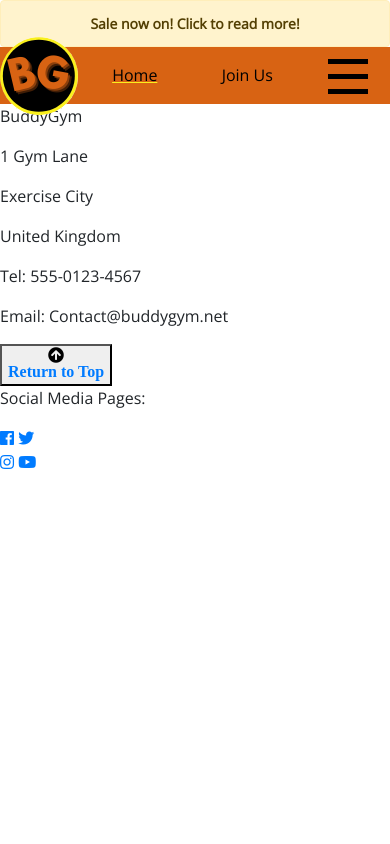
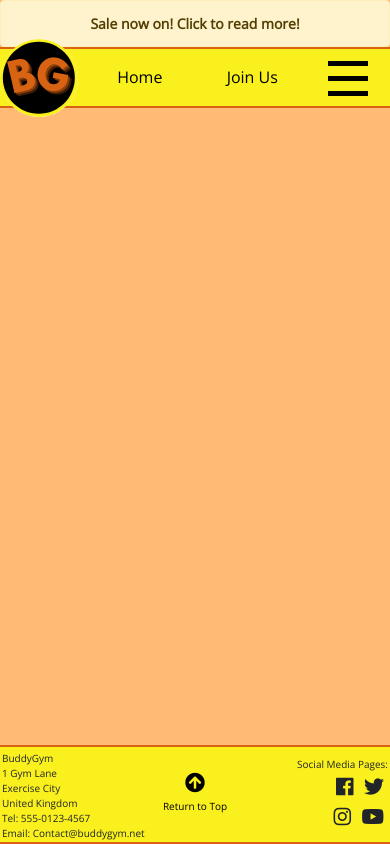
Before and after one commit to DanWilliams91/BuddyGym, a plain HTML site: page index.html in a window 390 px wide. Drawn offline with nearby package versions, Linux system fonts and the light colour scheme.

Commit message:
Footer items styled and positioned for mobile devices. Main colours amended following review of accessibility with contrasting of background colours and text colour

```diff
--- a/assets/css/style.css
+++ b/assets/css/style.css
@@ -4,12 +4,18 @@
 :root {
   --main-orange-color: #d86313;
   --main-yellow-color: #faf01d;
-    --bg-orange-color: #8b400c;
+  --bg-orange-color: #ffba75;
 }
 
 /*Main---------------------------------------------------------*/
 body {
-    font-family: "Open Sans",sans-serif;
+  font-family: "Open Sans", sans-serif;
+  background-color: var(--bg-orange-color);
+}
+
+.navbar {
+  border-top: 2px solid var(--main-orange-color);
+  border-bottom: 2px solid var(--main-orange-color);
 }
 
 .nav-menu-container a {
@@ -19,18 +25,14 @@ body {
 
 .nav-menu-container .active {
   color: rgb(0, 0, 0);
-  text-decoration: underline var(--main-yellow-color);
+  border: 2px solid var(--main-yellow-color);
+  padding: 8px;
 }
 
 .nav-menu-container a:focus {
   color: rgb(0, 0, 0);
   text-decoration: none;
 }
-
-/* .nav-menu-container a:hover {
-  background-color: var(--bg-orange-color);
-  text-decoration: none;
-} */
 
 .alert,
 .alert-warning,
@@ -56,7 +58,7 @@ body {
   position: relative;
   width: 100%;
   height: 57px;
-    background-color: var(--main-orange-color);
+  background-color: var(--main-yellow-color);
 }
 
 .logo-container {
@@ -99,16 +101,10 @@ body {
   width: 85px;
 }
 
-/* .active {
-  border: 2px solid var(--main-yellow-color);
-  padding: 8px;
-  border-radius: 40%;
-} */
-
 /*Hamburger Icon Start---------------------------------------------------------*/
 /*Hamburger Icon Styling Sourced from https://codepen.io/ngochuynh/pen/yKrvVZ with some styling customised*/
 
-  .p-menu1{
+.p-menu1 {
   height: 100%;
 }
 
@@ -137,31 +133,31 @@ body {
   display: none;
 }
 
-  #toggle1:checked + .hamburger1 .top {
+#toggle1:checked+.hamburger1 .top {
   -webkit-transform: rotate(-45deg);
   transform: rotate(-45deg);
   margin-top: 22.5px;
 }
 
-  #toggle1:checked + .hamburger1 .meat {
+#toggle1:checked+.hamburger1 .meat {
   -webkit-transform: rotate(45deg);
   transform: rotate(45deg);
   margin-top: -5px;
 }
 
-  #toggle1:checked + .hamburger1 .bottom {
+#toggle1:checked+.hamburger1 .bottom {
   -webkit-transform: scale(0);
   transform: scale(0);
 }
 
-  #toggle1:checked ~ .menu1 {
+#toggle1:checked~.menu1 {
   height: 220px;
 }
 
 /* Menu */
 .menu1 {
   width: 100%;
-    background-color: var(--main-orange-color);
+  background-color: var(--main-yellow-color);
   margin: 0;
   display: -ms-grid;
   display: grid;
@@ -196,7 +192,7 @@ body {
 }
 
 .link1:hover {
-    background-color: var(--main-orange-color);
+  background-color: var(--main-yellow-color);
   color: rgb(61, 61, 61);
   -webkit-transition: all 0.3s ease;
   transition: all 0.3s ease;
@@ -209,14 +205,101 @@ body {
 }
 
 .link2:hover {
-    background-color: var(--main-orange-color);
+  background-color: var(--main-yellow-color);
   color: rgb(61, 61, 61);
   -webkit-transition: all 0.3s ease;
   transition: all 0.3s ease;
 }
+
 /*Hamburger Icon End---------------------------------------------------------*/
+/*Footer Start---------------------------------------------------------------*/
 
-/*Media Queries---------------------------------------------------------*/
+footer {
+  display: flex;
+  justify-content: space-between;
+  align-items: center;
+  position: absolute;
+  bottom: 0;
+  font-size: 10px;
+  background-color: var(--main-yellow-color);
+  border-top: 2px solid var(--main-orange-color);
+  border-bottom: 2px solid var(--main-orange-color);
+}
+
+footer p {
+  margin: 0;
+}
+
+footer a {
+  text-decoration: none;
+  color: inherit;
+}
+
+footer button span {
+  font-family: "Open Sans", sans-serif;
+  font-size: 10px;
+  font-weight: 400;
+}
+
+.footer-items-container {
+  position: relative;
+  width: 100vw;
+  height: 95px;
+  overflow: hidden;
+}
+
+.footer-contact {
+  position: absolute;
+  float: left;
+  height: auto;
+  width: auto;
+  margin: 0 auto;
+  padding-top: 4px;
+  padding-left: 2px;
+}
+
+.footer-return-to-top {
+  width: 100px;
+  margin-top: 25px;
+  margin-right: auto;
+  margin-bottom: 0;
+  margin-left: auto;
+  text-align: center;
+}
+
+.footer-return-to-top button {
+  font-size: 2em;
+  border: none;
+  background-color: inherit;
+  text-align: center;
+}
+
+.footer-return-to-top a {
+  color: inherit;
+  text-decoration: none;
+}
+
+.footer-socials {
+  color: inherit;
+  position: relative;
+  bottom: 70px;
+  text-align: right;
+  float: right;
+  width: auto;
+  margin: 0 auto;
+  padding-top: 8px;
+  padding-right: 2px;
+}
+
+.footer-socials a {
+  color: inherit;
+  text-decoration: none;
+  font-size: 2em;
+  padding: 4px;
+}
+
+/*Footer End-----------------------------------------------------------------*/
+/*Media Queries--------------------------------------------------------------*/
 @media screen and (min-width: 481px) {
   .alert-warning-sm {
     display: none;
```
Lines whose indentation alone changed are shown as unchanged.
